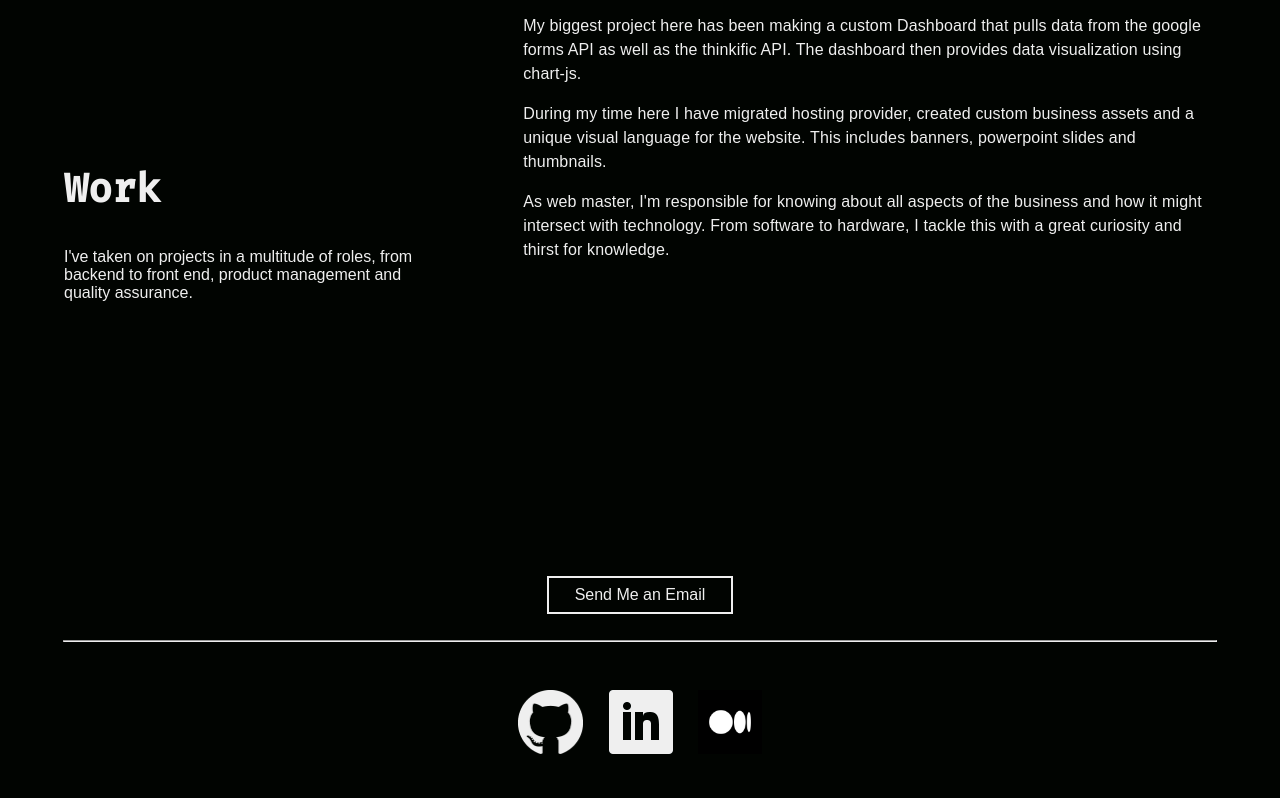
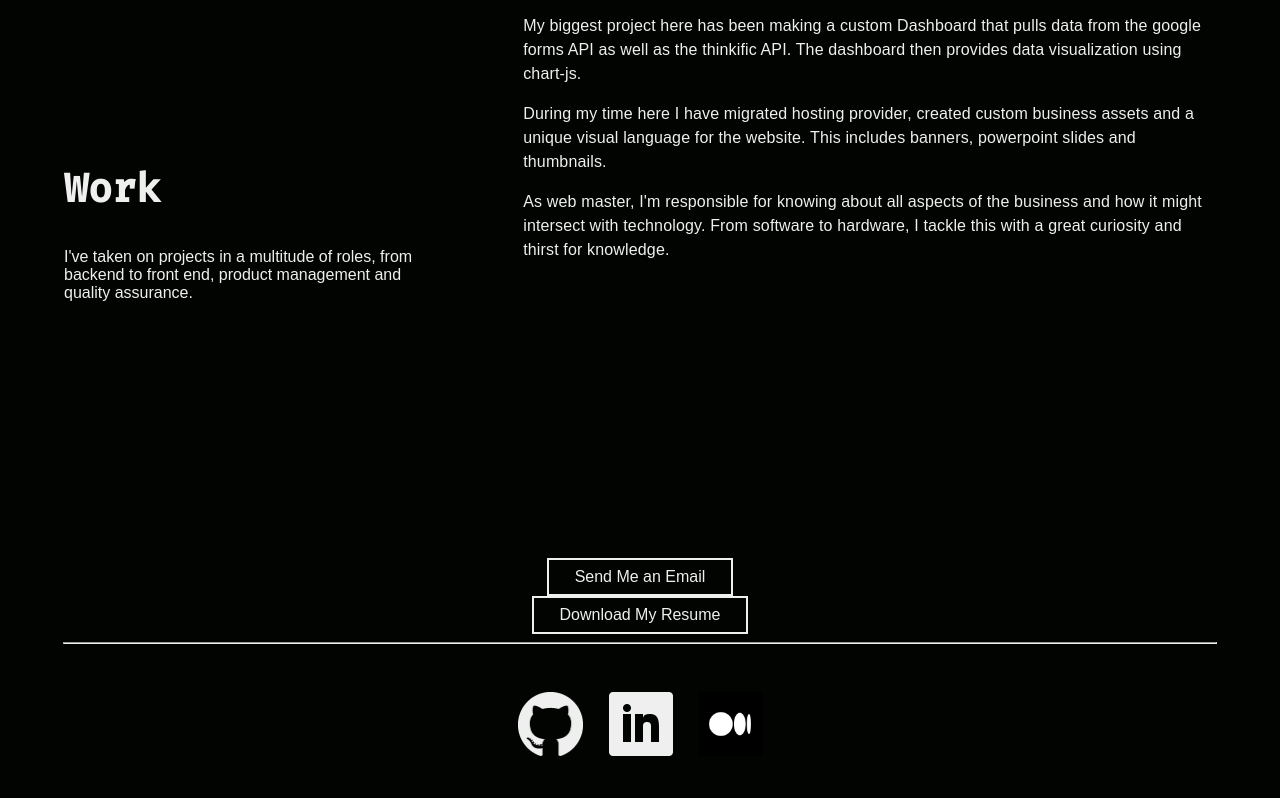
Before and after one commit to lndrcrvlh/carvalho-portfolio, a React (Create React App) app: page / in a window 1280 px wide. Shown: the part 1842-2642 px from the top of the page. Built offline with nearby package versions, Linux system fonts and the light colour scheme; a web font is replaced by a local one.

Commit message:
Adds resume

```diff
--- a/public/index.html
+++ b/public/index.html
@@ -12,6 +12,7 @@
   <meta name="theme-color" content="#000000" />
   <meta property="og:image" content="%PUBLIC_URL%/LC-logo.png"/>
   <meta name="description" content="Portfolio website displaying work and information about Leandro Carvalho" />
+  <meta property="og:image" content="LC-logo" />
   <style>
     * {
       font-family: 'Azeret Mono', sans-serif;
--- a/src/components/contact/contact.css
+++ b/src/components/contact/contact.css
@@ -7,7 +7,7 @@
   align-items: center;
   justify-items: center;
 }
-.email-button {
+.contact-button {
   margin: auto;
   border: 2px solid #efefef;
   color: #efefef;
@@ -16,7 +16,7 @@
   transition: all 750ms;
 }
 
-.email-button:hover {
+.contact-button:hover {
     color: #010401;
     background-color: #efefef;
 }
--- a/src/components/contact/contact.jsx
+++ b/src/components/contact/contact.jsx
@@ -1,13 +1,25 @@
 import React from "react";
 import "./contact.css";
-import linkedin from "../../images/logos/linkedinLogo.png"
-import github from "../../images/logos/githubLogo.png"
-import medium from "../../images/logos/mediumLogo.jpeg"
+import linkedin from "../../images/logos/linkedinLogo.png";
+import github from "../../images/logos/githubLogo.png";
+import medium from "../../images/logos/mediumLogo.jpeg";
+import Resume from "../../assets/Resume.pdf";
 
 const Contact = () => {
   return (
     <div className="contact">
-      <a href="mailto:lndrcrvlh@gmail.com" className="email-button">Send Me an Email</a>
+      <a href="mailto:lndrcrvlh@gmail.com" className="contact-button">
+        Send Me an Email
+      </a>
+
+      <a
+        href={Resume}
+        download="Resume"
+        target="_blank"
+        className="contact-button"
+      >
+        Download My Resume
+      </a>
 
       <hr className="divider"></hr>
       <div className="social-links">
@@ -18,7 +30,7 @@ const Contact = () => {
           <img src={linkedin} alt="linkedin" className="logo" />
         </a>
         <a href="https://teixeiras.medium.com/" className="medium">
-        <img src={medium} alt="medium" className="logo" />
+          <img src={medium} alt="medium" className="logo" />
         </a>
       </div>
     </div>
```
